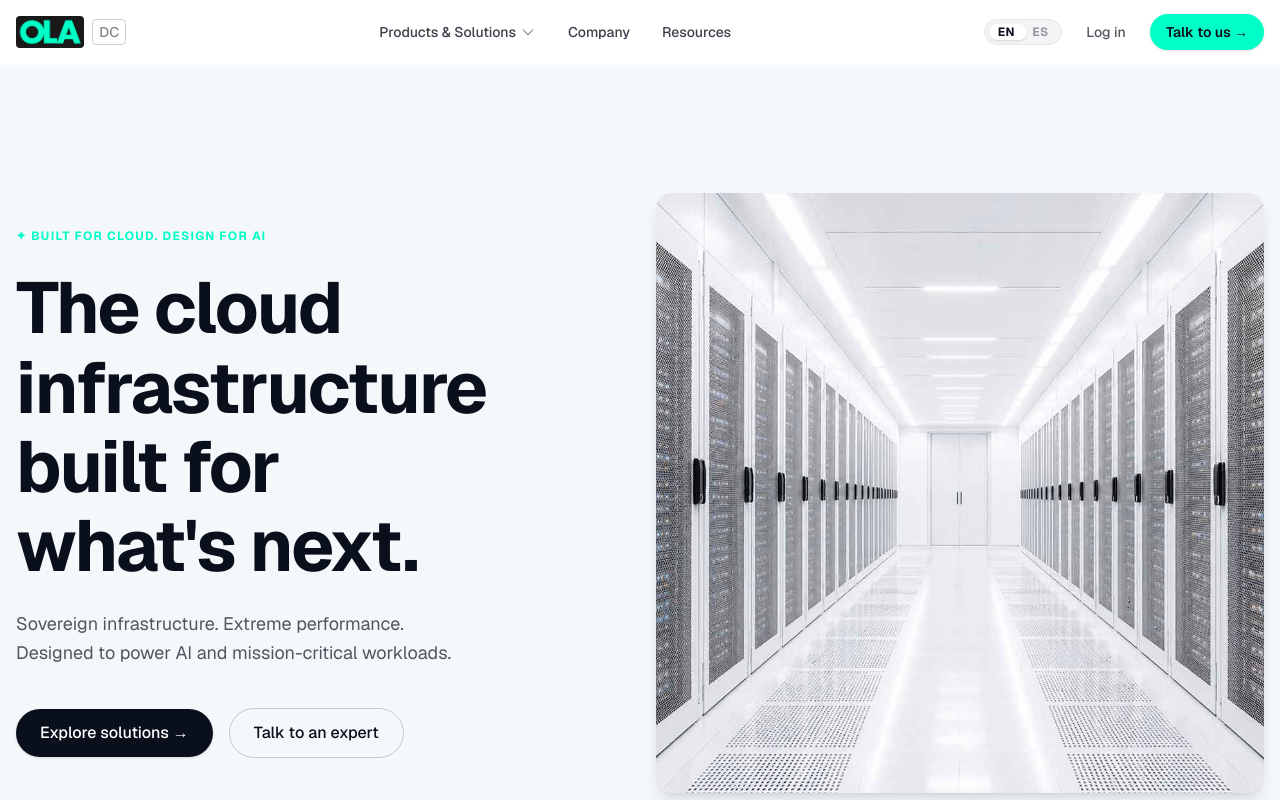
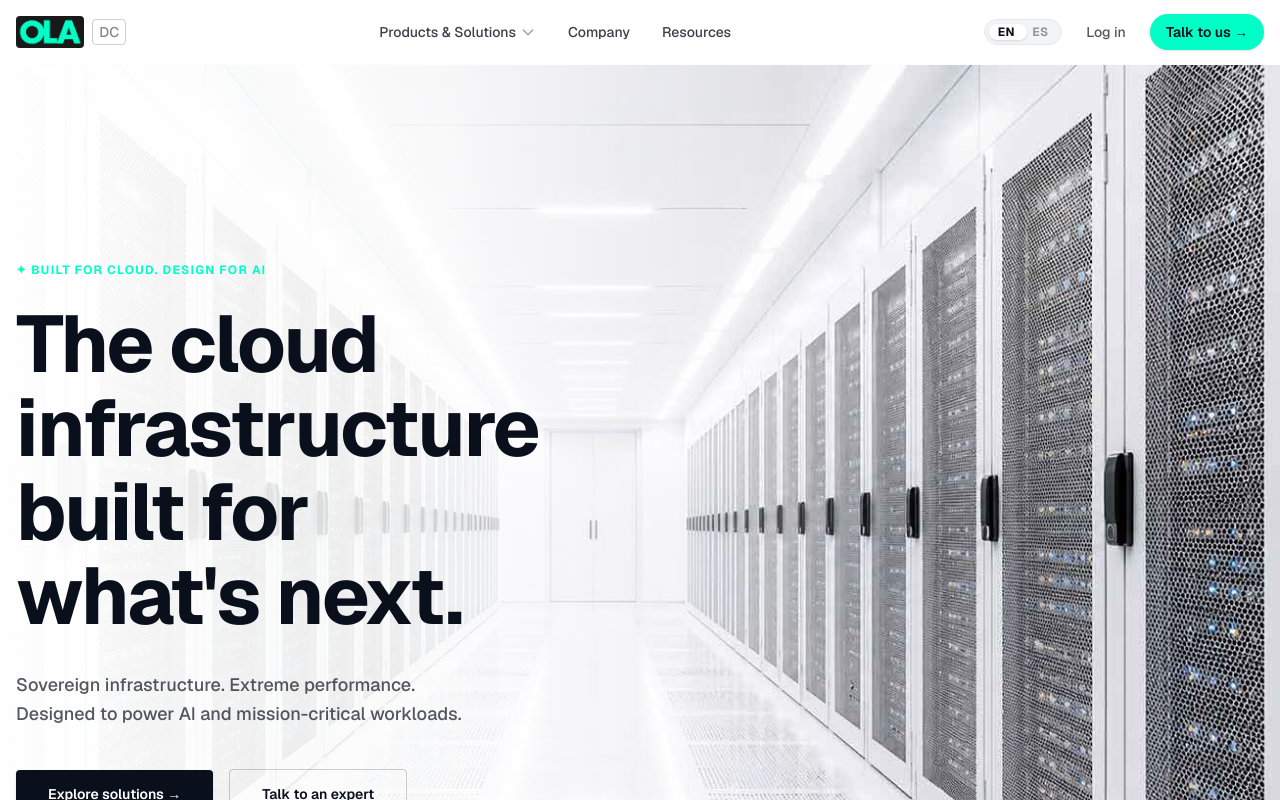
Before and after one commit to cloudindev/oladatacenter, a Next.js app: page / in a window 1280 px wide. Shown: the top 800 px of the page. Built offline with nearby package versions, Linux system fonts and the light colour scheme.

Commit message:
style: update hero to use background image with gradient fade

```diff
--- a/src/components/sections/HeroV2.tsx
+++ b/src/components/sections/HeroV2.tsx
@@ -5,53 +5,57 @@ import { Button } from "@/components/ui/Button"
 
 export function HeroV2() {
   return (
-    <section className="relative pt-24 pb-16 md:pt-32 md:pb-24 overflow-hidden bg-bg-light">
+    <section className="relative pt-32 pb-24 md:pt-48 md:pb-40 overflow-hidden bg-white min-h-[90vh] flex items-center">
+
+      {/* Background Image & Gradients */}
+      <div className="absolute inset-0 z-0">
+        <Image
+          src="/ola-datacenter-hero.jpg"
+          alt="OLA Datacenter Corridor"
+          fill
+          className="object-cover object-[75%_center] md:object-right"
+          quality={100}
+          priority
+        />
+
+        {/* White fade from left to right */}
+        <div className="absolute inset-0 bg-gradient-to-r from-white via-white/95 md:via-white/80 to-transparent w-full md:w-[80%] lg:w-[70%]" />
+
+        {/* Subtle global white wash for mobile readability if image is too bright */}
+        <div className="absolute inset-0 bg-white/30 md:hidden" />
+      </div>
+
       <div className="container mx-auto px-4 relative z-10">
-        <div className="flex flex-col lg:flex-row items-center gap-12 lg:gap-8">
-          {/* Left Text Column */}
-          <div className="w-full lg:w-1/2 flex flex-col items-start text-left">
+        <div className="max-w-2xl">
           <div className="inline-flex items-center gap-2 mb-6">
             <span className="text-primary text-xs font-bold tracking-widest uppercase">
               ✦ Built for cloud. Design for AI
             </span>
           </div>
 
-            <h1 className="text-5xl sm:text-6xl lg:text-7xl font-bold tracking-tight text-bg-dark leading-[1.1] mb-6">
+          <h1 className="text-5xl sm:text-6xl lg:text-[5rem] font-bold tracking-tight text-bg-dark leading-[1.05] mb-8">
             The cloud<br />
             infrastructure<br />
             built for<br />
             what's next.
           </h1>
 
-            <p className="text-lg text-bg-dark/70 max-w-xl mb-10 leading-relaxed">
+          <p className="text-lg text-bg-dark/70 max-w-lg mb-10 leading-relaxed font-medium">
             Sovereign infrastructure. Extreme performance.<br className="hidden sm:block" />
             Designed to power AI and mission-critical workloads.
           </p>
 
           <div className="flex flex-wrap items-center gap-4">
             <Link href="#solutions">
-                <Button className="bg-bg-dark text-white hover:bg-bg-dark/90 rounded-full px-6 py-6 text-base shadow-sm">
+              <Button className="bg-[#0a0f1c] text-white hover:bg-[#0a0f1c]/90 rounded-[4px] px-8 py-6 text-sm font-semibold shadow-sm transition-all hover:scale-105">
                 Explore solutions →
               </Button>
             </Link>
             <Link href="#contact">
-                <Button variant="outline" className="bg-transparent border-bg-dark/20 text-bg-dark hover:bg-bg-dark/5 rounded-full px-6 py-6 text-base">
+              <Button variant="outline" className="bg-transparent border-[#0a0f1c]/20 text-[#0a0f1c] hover:bg-[#0a0f1c]/5 rounded-[4px] px-8 py-6 text-sm font-semibold transition-all">
                 Talk to an expert
               </Button>
             </Link>
-            </div>
-          </div>
-
-          {/* Right Image Column */}
-          <div className="w-full lg:w-1/2 relative h-[400px] sm:h-[500px] lg:h-[600px] rounded-2xl overflow-hidden group shadow-lg">
-            <Image
-              src="/ola-datacenter-hero.jpg"
-              alt="OLA Datacenter Corridor"
-              fill
-              className="object-cover object-center"
-              quality={90}
-              priority
-            />
           </div>
         </div>
       </div>
```
Lines whose indentation alone changed are shown as unchanged.
